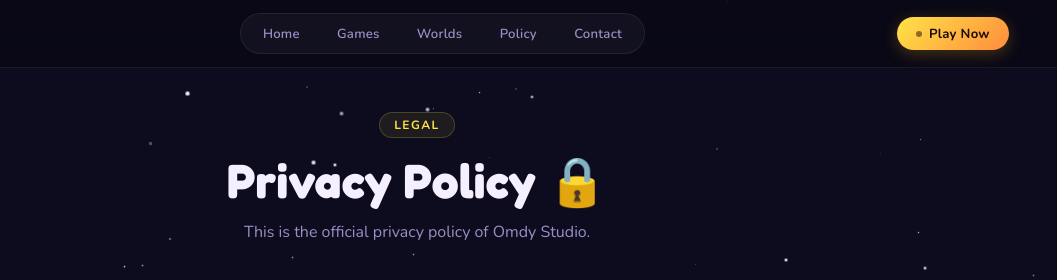
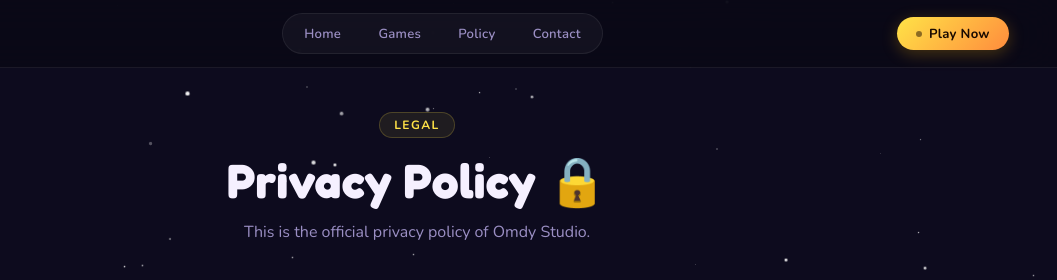
Before and after one commit to omdystudio/Omdy, a plain HTML site: page policy.html in a window 1280 px wide. Shown: the top 280 px of the page, 223-1280 px from the left. Drawn offline with nearby package versions, Linux system fonts and the light colour scheme.

Commit message:
Remove 'Worlds' link from navigation
Removed the link to 'Worlds' from the navigation tabs.

```diff
--- a/policy.html
+++ b/policy.html
@@ -516,7 +516,6 @@
   <ul class="nav-tabs">
     <li><a href="index.html" class="active">Home</a></li>
     <li><a href="games.html">Games</a></li>
-    <li><a href="index.html#worlds">Worlds</a></li>
     <li><a href="policy.html">Policy</a></li>
     <li><a href="contact.html">Contact</a></li>
   </ul>
```
